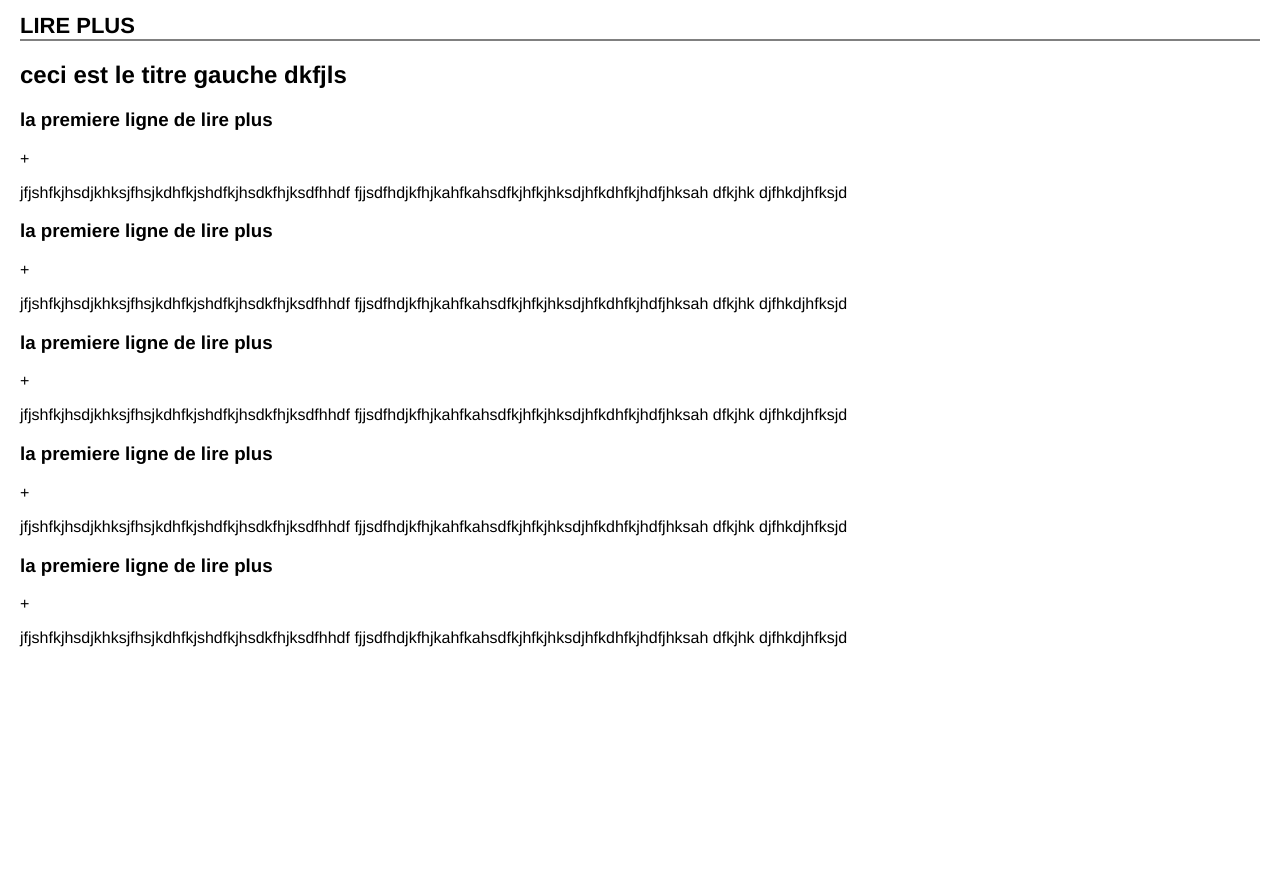
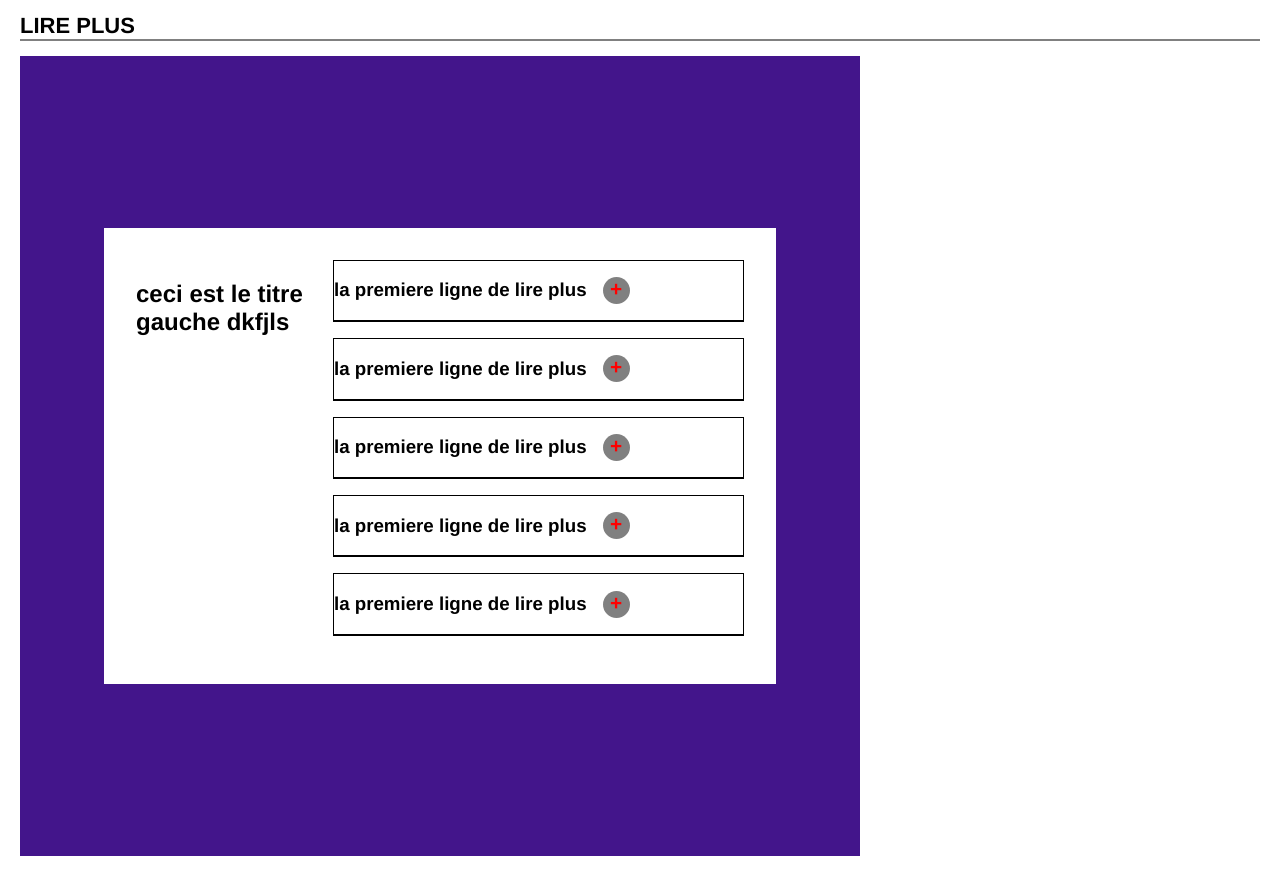
Before and after one commit to alexissengangabo07/gda-js-exercise-2, a plain HTML site: page lire_plus/index.html in a window 1280 px wide. Shown: the part 71-947 px from the top of the page. Before the commit the page ends 800 px from the top, so only its background shows below. Drawn offline with Linux system fonts and the light colour scheme.

Commit message:
style: add basics styles to the base elements

```diff
--- a/lire_plus/style.css
+++ b/lire_plus/style.css
@@ -129,3 +129,53 @@
     /*  ============== */
     /*  YOUR CSS  */
     /*  ==============*/
+
+    #content{
+        background-color: rgb(67, 21, 139);
+        height: 100vh;
+        display: flex;
+        justify-content: center;
+        align-items: center;
+    }
+
+    .content__container{
+        background-color: #fff;
+        width: 80%;
+        padding: 2rem;
+        gap: 1.3rem;
+
+        display: grid;
+        grid-template-columns: 0.3fr 0.7fr;
+    }
+
+    .content__right>article{
+            display: grid;
+            grid-template-columns:1fr;
+            margin-bottom: 1rem;
+            border: 1px solid black;
+
+    }
+    .article__head{
+        display:flex;
+        justify-content: left;
+        align-items: center;
+        gap:1rem;
+        border-bottom: 1px solid black;
+    }
+    .text{
+        max-width: 80%;
+        overflow: hidden;
+        display: none;
+        padding: 10px;
+    }
+    .content__right-icon{
+        background-color: grey;
+        width: 1.7rem;
+        height:1.7rem;
+        border-radius: 50%;
+        font-size: 1.3rem;
+        text-align: center;
+        color: red;
+        font-weight: bold;
+
+    }
```
